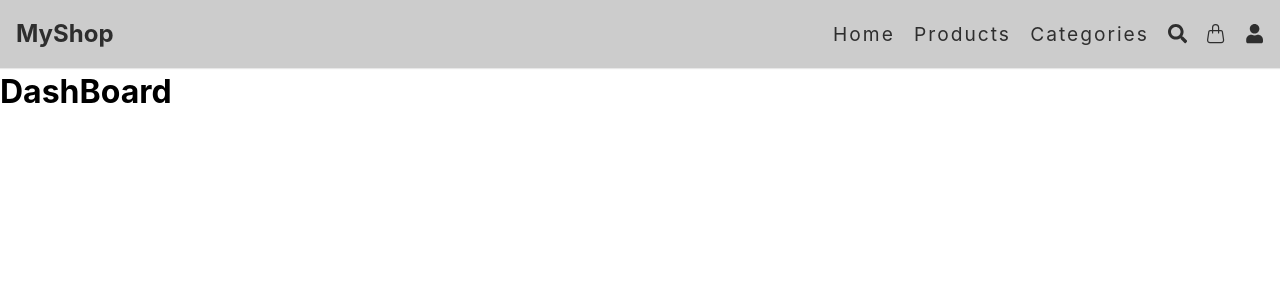
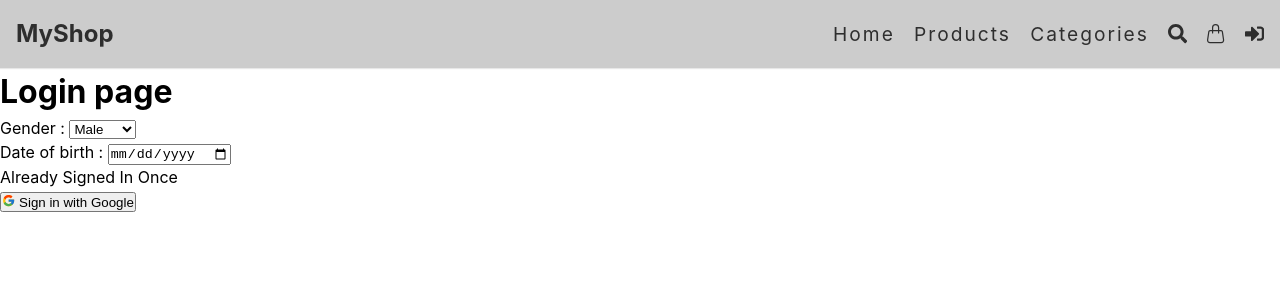
Before and after one commit to tejaskamble99/mern-ecommerce-store, a Next.js app in the folder frontend/: page /login in a window 1280 px wide. Shown: the top 300 px of the page. Built offline with nearby package versions, Linux system fonts and the light colour scheme.

Commit message:
login page creating

```diff
--- a/frontend/src/app/(root)/login/page.tsx
+++ b/frontend/src/app/(root)/login/page.tsx
@@ -1,10 +1,27 @@
-
-
+import { FcGoogle } from "react-icons/fc";
 export default function DashboardPage() {
   return (
-    <div className="min-h-screen p-8">
-      <h1 className="text-3xl font-bold mb-6">DashBoard</h1>
-
+    <div className="login">
+      <main>
+        <h1 className="heading">Login page</h1>
+        <div>
+          <label>Gender : </label>
+          <select name="gender">
+            <option value="male">Male</option>
+            <option value="female">Female</option>
+          </select>
+        </div>
+        <div>
+          <label>Date of birth : </label>
+          <input type="date" name="dateofbirth" />
+        </div>
+        <div>
+          <p>Already Signed In Once</p>
+          <button>
+            <FcGoogle /> <span>Sign in with Google</span>
+          </button>
+        </div>
+      </main>
     </div>
   );
 }
--- a/frontend/src/components/layout/Header.tsx
+++ b/frontend/src/components/layout/Header.tsx
@@ -11,7 +11,7 @@ import {
   FaTimes,
 } from "react-icons/fa";
 
-const user = { _id: "tejas", role: "admin" };
+const user = { _id: "", role: "" };
 
 export default function Header() {
   const [isOpen, setIsOpen] = useState(false);
--- /dev/null
+++ b/frontend/src/styles/_login.scss
@@ -0,0 +1,3 @@
+.login{
+
+}
--- a/frontend/src/styles/app.scss
+++ b/frontend/src/styles/app.scss
@@ -39,6 +39,7 @@ body {
 @import "home";
 @import "cart";
 @import "shipping";
+@import "login";
 @import "admin-styles/dashboard";
 @import "admin-styles/products";
 @import "admin-styles/chart";
```
